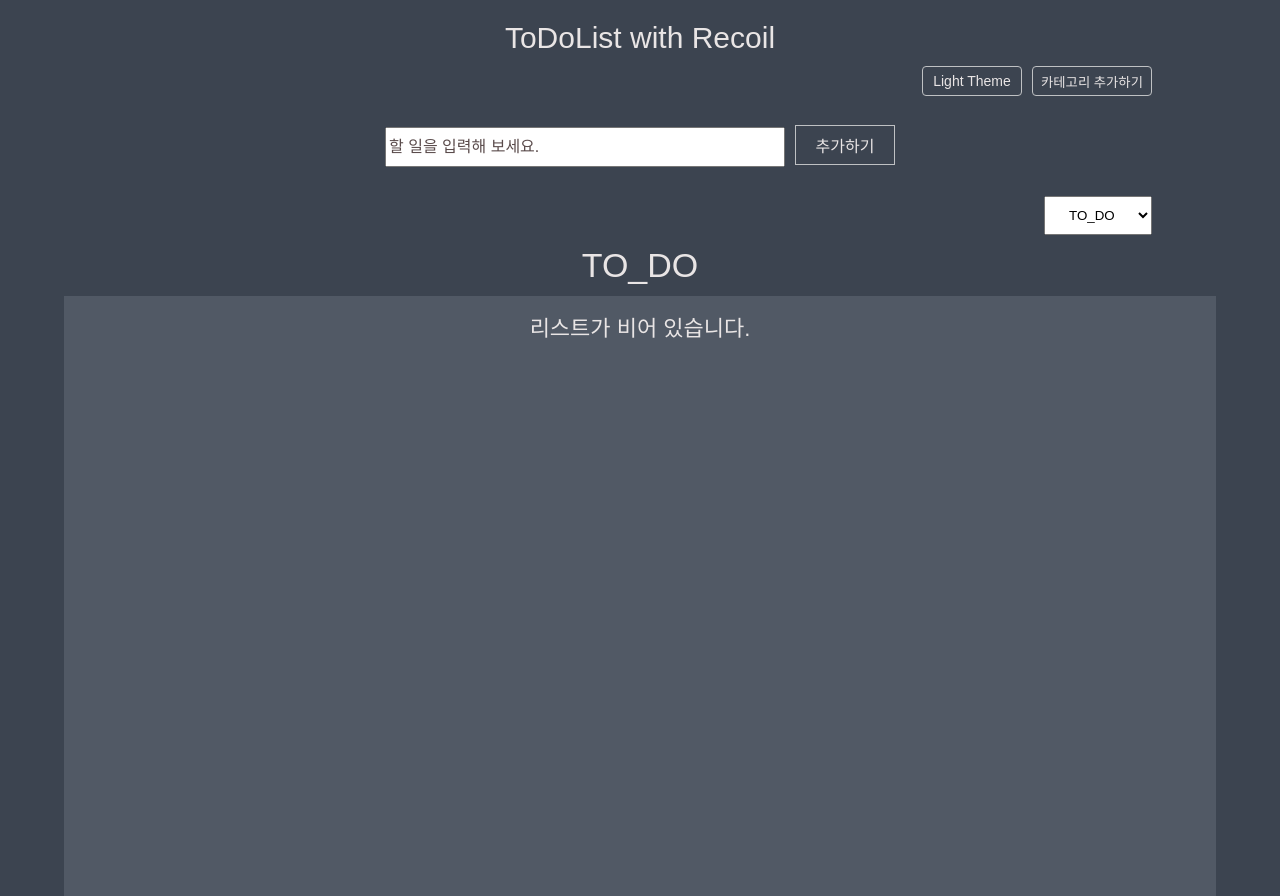
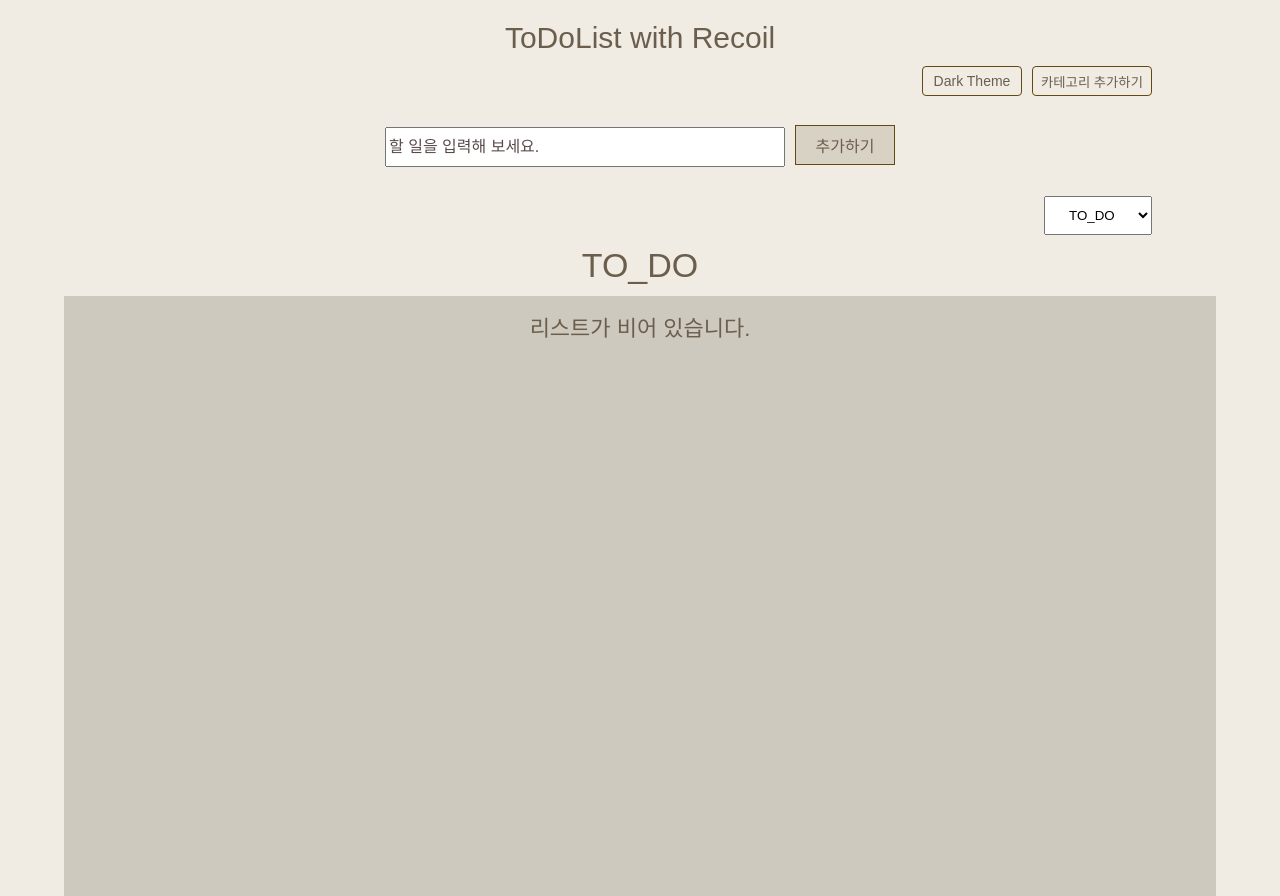
Before and after one commit to PastelBlue4/ToDoList_Recoil, a React (Create React App) app: page / in a window 1280 px wide. Built offline with nearby package versions, Linux system fonts and the light colour scheme.

Commit message:
[feat] create todo on current category  :)

```diff
--- a/src/atoms.ts
+++ b/src/atoms.ts
@@ -8,7 +8,7 @@ export interface IToDo {
 
 export const isDarkAtom = atom({
   key: "isDark",
-  default: true,
+  default: false,
 });
 
 export const toDoState = atom<IToDo[]>({
@@ -20,3 +20,8 @@ export const categoryState = atom({
   key: "categories",
   default: ["TO_DO", "DOING", "DONE"],
 });
+
+export const currentCategoryAtom = atom({
+  key: "currentCategory",
+  default: "TO_DO",
+});
--- a/src/components/CreateToDo.tsx
+++ b/src/components/CreateToDo.tsx
@@ -1,11 +1,12 @@
 import { useForm } from "react-hook-form";
-import { useSetRecoilState } from "recoil";
+import { useRecoilValue, useSetRecoilState } from "recoil";
 import styled from "styled-components";
 
-import { toDoState } from "../atoms";
+import { currentCategoryAtom, toDoState } from "../atoms";
 
 interface IForm {
   toDo: string;
+  currentCategory: string;
 }
 
 const StyledForm = styled.form`
@@ -47,11 +48,12 @@ const StyledButton = styled.button`
 
 function CreateToDo() {
   const setToDos = useSetRecoilState(toDoState);
+  const currentCategory = useRecoilValue(currentCategoryAtom);
   const { register, handleSubmit, setValue } = useForm<IForm>();
   const handleValid = ({ toDo }: IForm) => {
     setToDos((oldToDos) => [
       ...oldToDos,
-      { text: toDo, id: Date.now(), category: "TO_DO" },
+      { text: toDo, id: Date.now(), category: currentCategory },
     ]);
     setValue("toDo", "");
   };
--- a/src/components/ToDo.tsx
+++ b/src/components/ToDo.tsx
@@ -1,7 +1,7 @@
 import React from "react";
-import { useRecoilValue, useSetRecoilState } from "recoil";
+import { useRecoilState, useRecoilValue, useSetRecoilState } from "recoil";
 import styled from "styled-components";
-import { categoryState, IToDo, toDoState } from "../atoms";
+import { categoryState, isDarkAtom, IToDo, toDoState } from "../atoms";
 
 import deleteIcon from "../image/delete.svg";
 
@@ -73,7 +73,7 @@ function ToDo({ text, category, id }: IToDo) {
     (oldCategory) => oldCategory !== category
   );
 
-  const onClick = (event: React.MouseEvent<HTMLButtonElement>) => {
+  const onCategotyChange = (event: React.MouseEvent<HTMLButtonElement>) => {
     const name = event.currentTarget.name;
     setToDos((oldToDos) => {
       const targetIndex = oldToDos.findIndex((toDo) => toDo.id === id);
@@ -104,7 +104,11 @@ function ToDo({ text, category, id }: IToDo) {
           <ToDoText>{text}</ToDoText>
           <CategoryContainer>
             {CanMoveCategories.map((category) => (
-              <CategoryButton key={category} name={category} onClick={onClick}>
+              <CategoryButton
+                key={category}
+                name={category}
+                onClick={onCategotyChange}
+              >
                 {category}
               </CategoryButton>
             ))}
--- a/src/components/ToDoList.tsx
+++ b/src/components/ToDoList.tsx
@@ -1,7 +1,12 @@
 import { useState } from "react";
 import { useRecoilState, useRecoilValue } from "recoil";
 import styled from "styled-components";
-import { categoryState, isDarkAtom, toDoState } from "../atoms";
+import {
+  categoryState,
+  currentCategoryAtom,
+  isDarkAtom,
+  toDoState,
+} from "../atoms";
 import CreateCategory from "./CreateCategory";
 import CreateToDo from "./CreateToDo";
 import ToDo from "./ToDo";
@@ -103,7 +108,8 @@ const EmptyToDo = styled.span`
 function ToDoList() {
   const toDos = useRecoilValue(toDoState);
   const categories = useRecoilValue(categoryState);
-  const [currentCategory, setCurrentCategory] = useState("TO_DO");
+  const [currentCategory, setCurrentCategory] =
+    useRecoilState(currentCategoryAtom);
   const [isDarkMode, setIsDarkMode] = useRecoilState(isDarkAtom);
   const [isCreateTodo, setIsCreateTodo] = useState(true);
 
```
Also changed, not shown: src/image/rimuru.jpeg (deleted), 1 other file (tests, documents, lock files or other folders).
